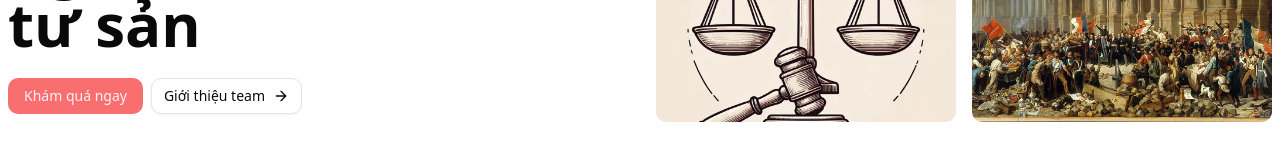
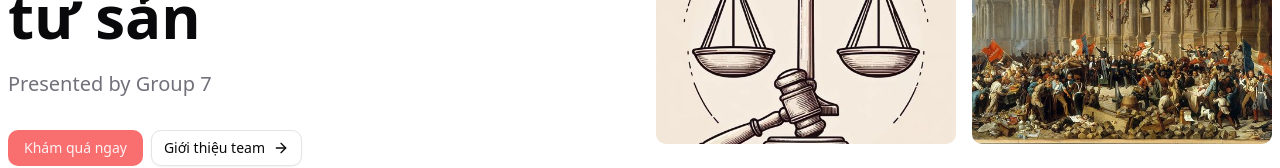
Before and after one commit to Apple1696/MLN131, a React (Vite) app: page / in a window 1280 px wide. Shown: the part 581-749 px from the top of the page. Built offline with nearby package versions, Linux system fonts and the light colour scheme.

Commit message:
build project

```diff
--- a/src/App.tsx
+++ b/src/App.tsx
@@ -1,10 +1,8 @@
-import { useState } from 'react'
 import './App.css'
 import { RouterProvider } from 'react-router'
 import { router } from './router'
 
 function App() {
-  const [count, setCount] = useState(0)
 
   return (
     <>
--- a/src/components/FirstSection.tsx
+++ b/src/components/FirstSection.tsx
@@ -1,6 +1,5 @@
-import { ArrowRight, ArrowUpRight } from "lucide-react";
+import { ArrowRight } from "lucide-react";
 
-import { Badge } from "@/components/ui/badge";
 import { Button } from "@/components/ui/button";
 
 interface Hero1Props {
@@ -24,9 +23,8 @@ interface Hero1Props {
 }
 
 const Hero1 = ({
-  badge = "✨ Your Website Builder",
   heading = "Blocks Built With Shadcn & Tailwind",
-  description = "Finely crafted components built with React, Tailwind and Shadcn UI. Developers can copy and paste these blocks directly into their project.",
+  description = "Presented by Group 7",
   buttons = {
     primary: {
       text: "Khám quá ngay ",
@@ -70,9 +68,9 @@ const Hero1 = ({
             <h1 className="my-6 text-pretty text-4xl font-bold lg:text-6xl">
               {heading}
             </h1>
-            {/* <p className="text-muted-foreground mb-8 max-w-xl lg:text-xl">
+            <p className="text-muted-foreground mb-8 max-w-xl lg:text-xl">
               {description}
-            </p> */}
+            </p>
             <div className="flex w-full flex-col justify-center gap-2 sm:flex-row lg:justify-start">
               {buttons.primary && (
                 <Button asChild className="w-full sm:w-auto">
--- a/src/components/SecondSection.tsx
+++ b/src/components/SecondSection.tsx
@@ -1,6 +1,4 @@
-import { ArrowRight, ArrowUpRight } from "lucide-react";
 
-import { Badge } from "@/components/ui/badge";
 import { Button } from "@/components/ui/button";
 
 interface Hero1Props {
@@ -24,7 +22,6 @@ interface Hero1Props {
 }
 
 const SecondSection = ({
-  badge = "✨ Your Website Builder",
   heading = "Blocks Built With Shadcn & Tailwind",
   description = "Finely crafted components built with React, Tailwind and Shadcn UI. Developers can copy and paste these blocks directly into their project.",
   buttons = {
--- a/src/components/ThirdSection.tsx
+++ b/src/components/ThirdSection.tsx
@@ -1,6 +1,4 @@
-import { ArrowRight, ArrowUpRight } from "lucide-react";
 
-import { Badge } from "@/components/ui/badge";
 import { Button } from "@/components/ui/button";
 
 interface Hero1Props {
@@ -24,7 +22,6 @@ interface Hero1Props {
 }
 
 const ThirdSection = ({
-  badge = "✨ Your Website Builder",
   heading = "Blocks Built With Shadcn & Tailwind",
   description = "Finely crafted components built with React, Tailwind and Shadcn UI. Developers can copy and paste these blocks directly into their project.",
   buttons = {
--- a/src/components/navbar.tsx
+++ b/src/components/navbar.tsx
@@ -1,4 +1,4 @@
-import { Book, Menu, Sunset, Trees, Zap } from "lucide-react";
+import {  Menu,  Trees, Zap } from "lucide-react";
 
 import {
   Accordion,
@@ -86,7 +86,7 @@ const Navbar1 = ({
 }: Navbar1Props) => {
   return (
     <>
-      <style jsx>{`
+      <style>{`
         .navbar-custom {
           background-color: #f87171!important;
         }
--- a/src/pages/Home.tsx
+++ b/src/pages/Home.tsx
@@ -6,6 +6,25 @@ export default function Home() {
   return (
     <>
       <Hero1
+        description="Presented by Group 7"
+        images={[
+          {
+            src: "/images/home/society.jpg",
+            alt: "Hero section demo image 1",
+          },
+          {
+            src: "/images/home/socialist democracy.jpg",
+            alt: "Hero section demo image 2",
+          },
+          {
+            src: "/images/home/scale2.jpg",
+            alt: "Hero section demo image 3",
+          },
+          {
+            src: "/images/home/bourgeois democracy.jpg",
+            alt: "Hero section demo image 4",
+          },
+        ]}
         heading='Sự khác nhau về bản chất giữa dân chủ xã hội chủ nghĩa và dân chủ tư sản'
       />
 
```
Also changed, not shown: vercel.json (added).
